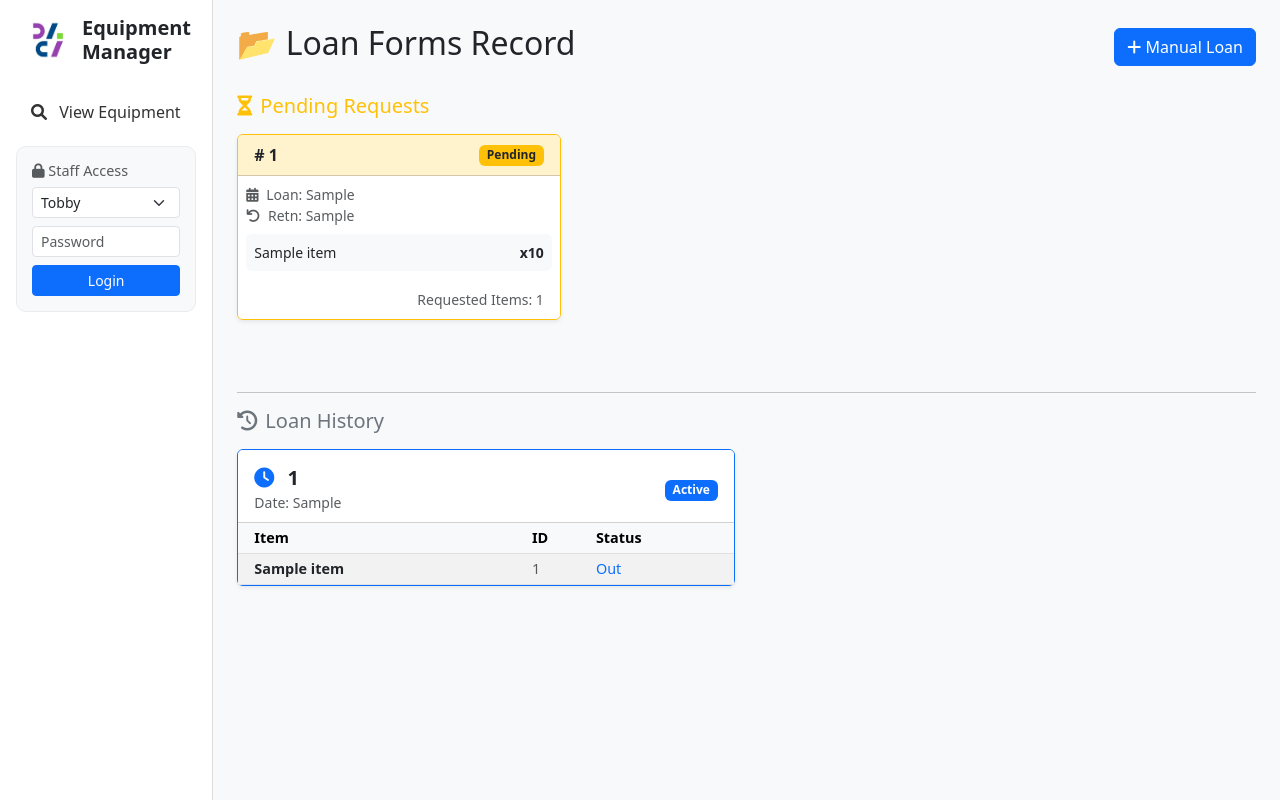
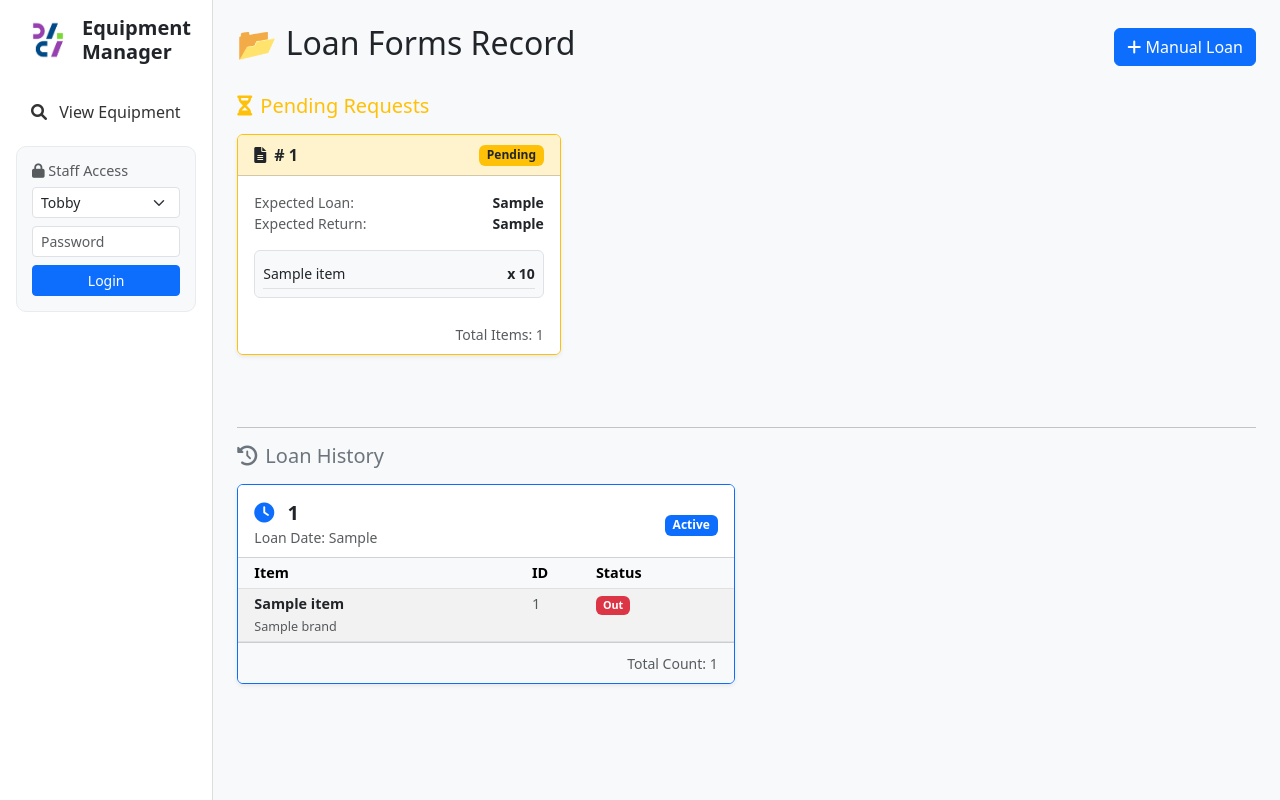
Before and after one commit to rexwonghk97/EquipmentManager, a Flask app: template templates/loan_forms.html in a window 1280 px wide. Run offline with Flask 3, Linux system fonts and the light colour scheme; the template is opened without the code that fills it: most values are stand-ins (such as "Sample title", 1, 10 or a date in 2020); some libraries are stand-ins or nearby versions.

Commit message:
Add files via upload

```diff
--- a/templates/loan_forms.html
+++ b/templates/loan_forms.html
@@ -3,10 +3,11 @@
 {% block content %}
 <div class="d-flex justify-content-between align-items-center mb-4">
     <h2>📂 Loan Forms Record</h2>
+    <!-- 連結到一般借還頁面 -->
     <a href="{{ url_for('loan_return') }}" class="btn btn-primary"><i class="fas fa-plus"></i> Manual Loan</a>
 </div>
 
-<!-- PART 1: Pending Requests -->
+<!-- PART 1: Pending Requests (網上申請單) -->
 {% if pending %}
 <h5 class="text-warning mb-3"><i class="fas fa-hourglass-half me-2"></i>Pending Requests</h5>
 <div class="row mb-5">
@@ -14,28 +15,34 @@
     <div class="col-md-6 col-xl-4 mb-4">
         <div class="card h-100 border-warning shadow-sm">
             <div class="card-header bg-warning-subtle d-flex justify-content-between align-items-center">
-                <strong># {{ form.id }}</strong>
+                <strong><i class="fas fa-file-alt me-2"></i># {{ form.id }}</strong>
                 <span class="badge bg-warning text-dark">Pending</span>
             </div>
-            <div class="card-body p-2">
-                <small class="text-muted d-block mb-2">
-                    <i class="fas fa-calendar-alt me-1"></i> Loan: {{ form.loan_dt }}<br>
-                    <i class="fas fa-undo me-1"></i> Retn: {{ form.return_dt }}
-                </small>
-                <div class="bg-light p-2 rounded" style="max-height: 100px; overflow-y: auto;">
+            <div class="card-body p-3">
+                <div class="mb-3 small">
+                    <div class="d-flex justify-content-between">
+                        <span class="text-muted">Expected Loan:</span>
+                        <strong>{{ form.loan_dt }}</strong>
+                    </div>
+                    <div class="d-flex justify-content-between">
+                        <span class="text-muted">Expected Return:</span>
+                        <strong>{{ form.return_dt }}</strong>
+                    </div>
+                </div>
+
+                <div class="bg-light p-2 rounded border" style="max-height: 120px; overflow-y: auto;">
                     <ul class="list-unstyled mb-0 small">
                         {% for item in form.items %}
-                        <li class="d-flex justify-content-between">
+                        <li class="d-flex justify-content-between border-bottom py-1">
                             <span>{{ item.name }}</span>
-                            <span class="fw-bold">x{{ item.qty }}</span>
+                            <span class="fw-bold">x {{ item.qty }}</span>
                         </li>
                         {% endfor %}
                     </ul>
                 </div>
             </div>
             <div class="card-footer bg-white text-end border-top-0">
-                <small class="text-muted">Requested Items: {{ form.count }}</small>
-                <!-- 未來可加按鈕： Approve (轉成 Active) -->
+                <small class="text-muted">Total Items: {{ form.count }}</small>
             </div>
         </div>
     </div>
@@ -45,26 +52,30 @@
 {% endif %}
 
 
-<!-- PART 2: Loan History (Active / Complete) -->
+<!-- PART 2: Loan History (已借出/已歸還) -->
 <h5 class="text-secondary mb-3"><i class="fas fa-history me-2"></i>Loan History</h5>
+
 {% if history %}
     <div class="row">
         {% for form_num, details in history.items() %}
         <div class="col-md-6 mb-4">
-            <div class="card h-100 shadow-sm {% if details['is_complete'] %}border-success{% else %}border-primary{% endif %}">
+            <!-- 依據是否完成改變卡片邊框顏色 -->
+            <div class="card h-100 shadow-sm {% if details.is_complete %}border-success{% else %}border-primary{% endif %}">
+
                 <div class="card-header bg-white d-flex justify-content-between align-items-center pt-3">
                     <div>
                         <h5 class="mb-0 fw-bold">
-                            {% if details['is_complete'] %}
+                            {% if details.is_complete %}
                                 <i class="fas fa-check-circle text-success me-2"></i>
                             {% else %}
                                 <i class="fas fa-clock text-primary me-2"></i>
                             {% endif %}
                             {{ details.id }}
                         </h5>
-                        <small class="text-muted">Date: {{ details.loan_dt }}</small>
+                        <small class="text-muted">Loan Date: {{ details.loan_dt }}</small>
                     </div>
-                    {% if details['is_complete'] %}
+
+                    {% if details.is_complete %}
                         <span class="badge bg-success">Complete</span>
                     {% else %}
                         <span class="badge bg-primary">Active</span>
@@ -81,15 +92,18 @@
                             </tr>
                         </thead>
                         <tbody>
-                            {% for item in details['items'] %}
+                            {% for item in details.items %}
                             <tr>
-                                <td class="ps-3"><strong>{{ item['Name'] }}</strong></td>
-                                <td><span class="text-muted">{{ item['Equipment_ID'] }}</span></td>
+                                <td class="ps-3">
+                                    <strong>{{ item.Name }}</strong>
+                                    <br><small class="text-muted">{{ item.Brand }}</small>
+                                </td>
+                                <td><span class="text-muted">{{ item.Equipment_ID }}</span></td>
                                 <td>
-                                    {% if item['Status'] == 'Returned' %}
-                                        <span class="text-success"><i class="fas fa-check"></i></span>
+                                    {% if item.Status == 'Returned' %}
+                                        <span class="text-success"><i class="fas fa-check"></i> {{ item.Return_Date }}</span>
                                     {% else %}
-                                        <span class="text-primary">Out</span>
+                                        <span class="badge bg-danger">Out</span>
                                     {% endif %}
                                 </td>
                             </tr>
@@ -97,12 +111,21 @@
                         </tbody>
                     </table>
                 </div>
+
+                <div class="card-footer bg-light text-end">
+                    <small class="text-muted">Total Count: {{ details.count }}</small>
+                </div>
             </div>
         </div>
         {% endfor %}
     </div>
 {% else %}
-    <p class="text-muted">No active loans or history found.</p>
+    {% if not pending %}
+    <div class="alert alert-info text-center py-5">
+        <h4>No loan history found.</h4>
+        <p>No pending requests and no active/history loans.</p>
+    </div>
+    {% endif %}
 {% endif %}
 
 {% endblock %}
```
